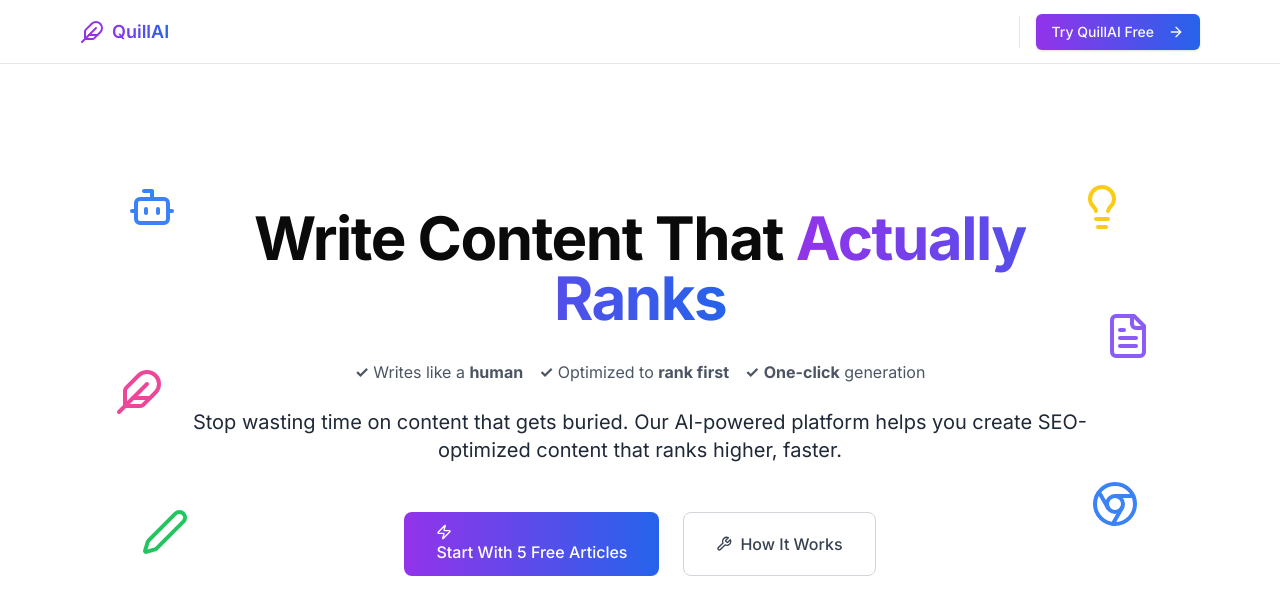
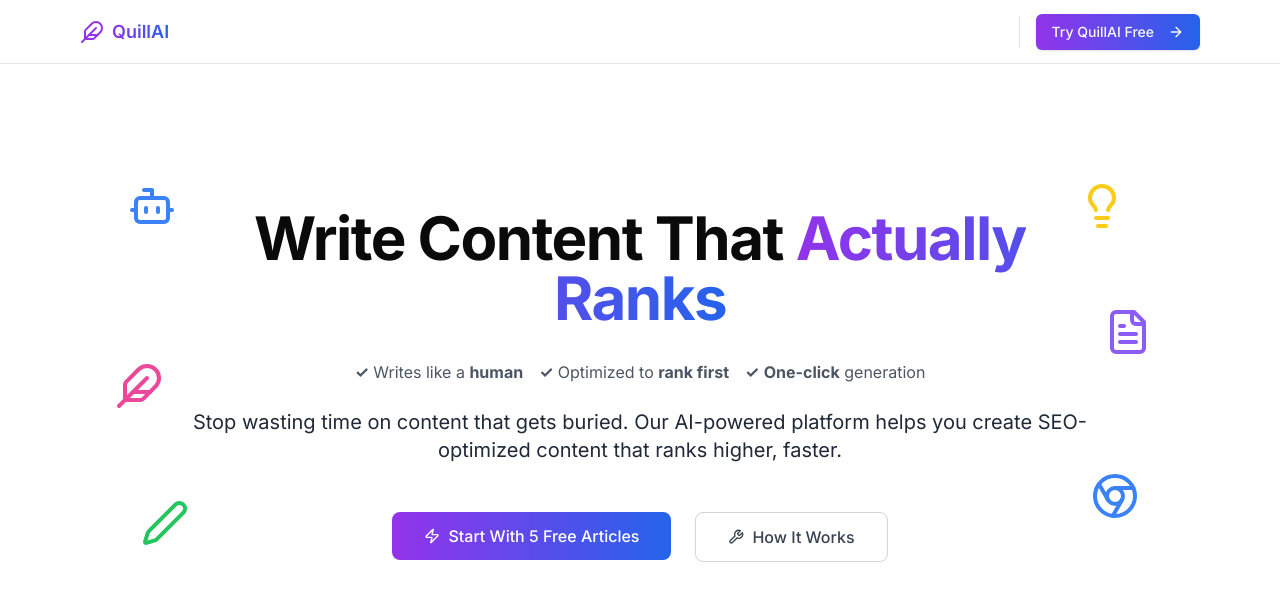
Before and after one commit to Quillstash/Quillai, a Next.js app: page / in a window 1280 px wide. Shown: the top 614 px of the page. Built offline with nearby package versions, Linux system fonts and the light colour scheme; no server answers.

Commit message:
ui: hero btn fix

```diff
--- a/src/app/(site)/components/Hero.tsx
+++ b/src/app/(site)/components/Hero.tsx
@@ -93,11 +93,11 @@ export const Hero = () => {
           helps you create SEO-optimized content that ranks higher, faster.
         </p>
         <div className="flex flex-col sm:flex-row gap-6 justify-center mb-16">
-          <Link href="/login" className="flex items-center gap-2 justify-center">
+          <Link href="/login" >
             <motion.button
               whileHover={{ scale: 1.05 }}
               whileTap={{ scale: 0.95 }}
-              className="px-8 py-3 bg-gradient-to-r from-purple-600 to-blue-600 text-white rounded-lg font-medium"
+              className="px-8 py-3 bg-gradient-to-r from-purple-600 to-blue-600 text-white rounded-lg font-medium flex items-center gap-2 justify-center"
             >
               <Zap size={16} />
               Start With 5 Free Articles
```
